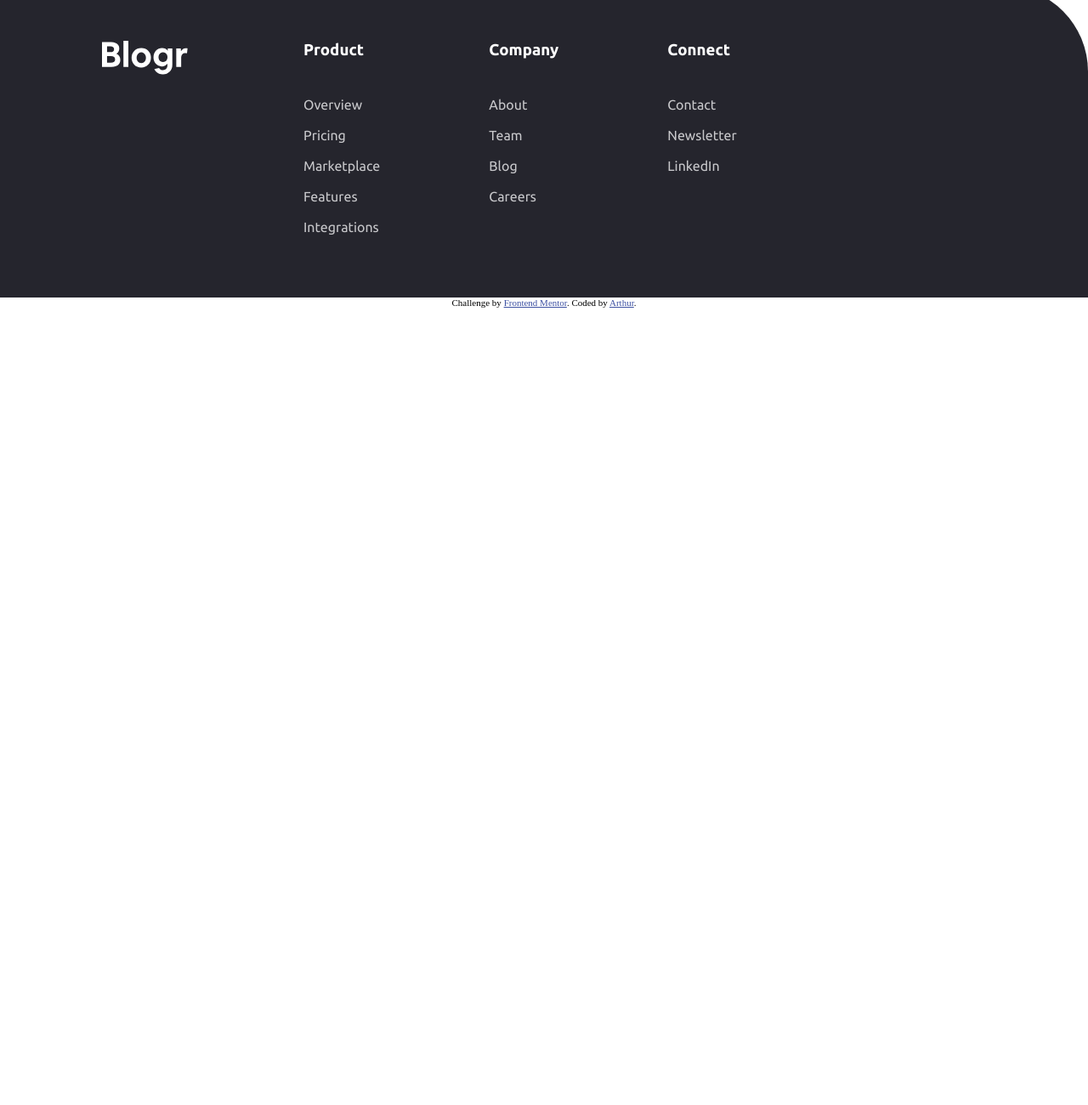
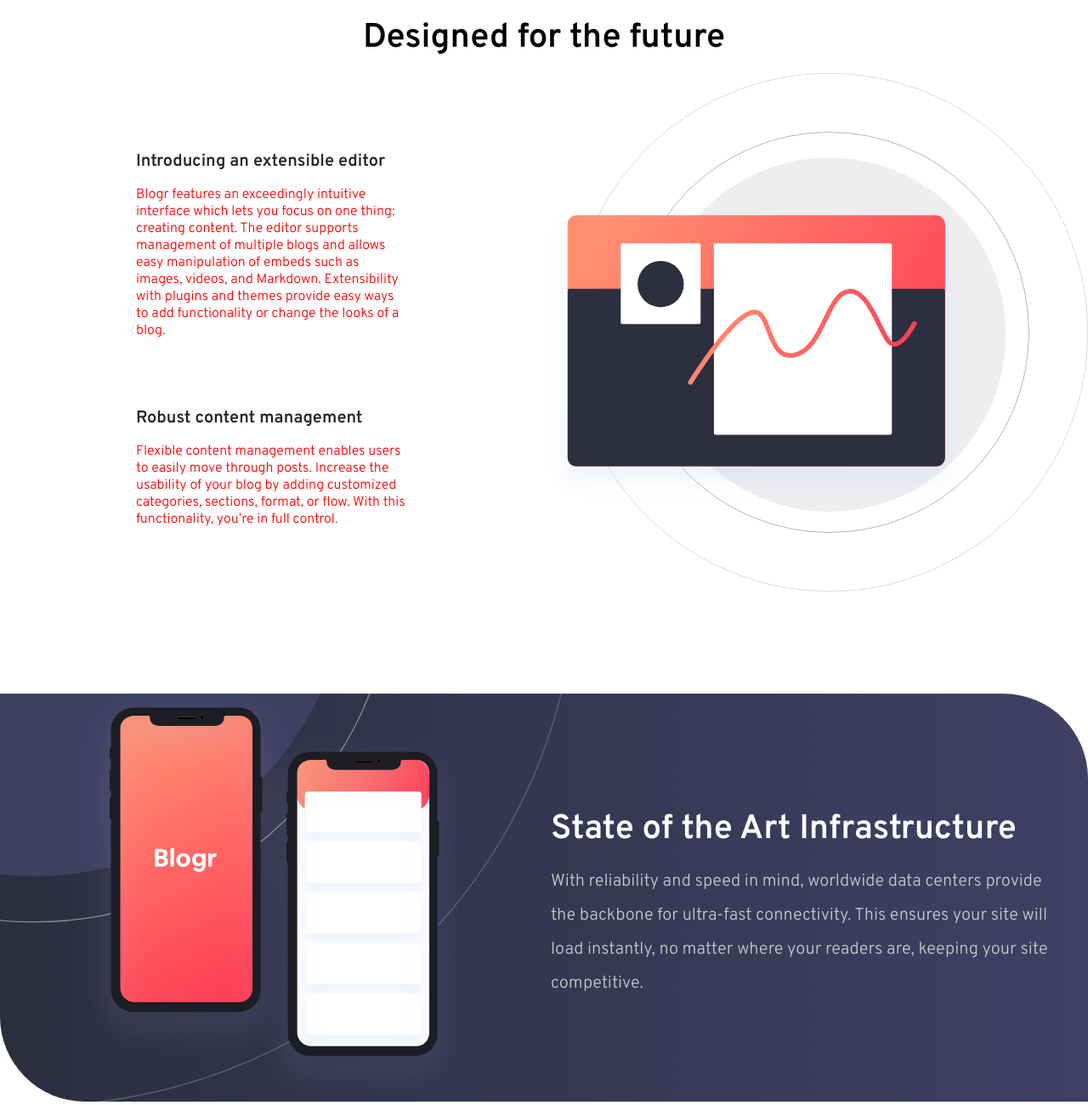
Before and after one commit to arthur-lage/blogr, a plain HTML site: page blogr-landing-page-main/index.html in a window 1280 px wide. Shown: the part 560-1860 px from the top of the page at 85% size. Before the commit the page ends 922 px from the top, so only its background shows below. Drawn offline with Linux system fonts and the light colour scheme.

Commit message:
Main content

```diff
--- a/blogr-landing-page-main/index.html
+++ b/blogr-landing-page-main/index.html
@@ -82,30 +82,80 @@
   </header>
 
   <main>
-    Designed for the future
+    <div class="text-block1">
+      <h2>Designed for the future</h2>
 
-    Introducing an extensible editor
+      <div class="content">
+          <div class="texts">
+
+            <div class="first-text">
+              <h3>Introducing an extensible editor</h3>
+              <p>
                 Blogr features an exceedingly intuitive interface which lets you focus on one thing: creating content.
                 The editor supports management of multiple blogs and allows easy manipulation of embeds such as images,
                 videos, and Markdown. Extensibility with plugins and themes provide easy ways to add functionality or
                 change the looks of a blog.
+              </p>
+            </div>
 
-    Robust content management
+            <div class="second-text">
+
+              <h3>Robust content management</h3>
+              <p>
                 Flexible content management enables users to easily move through posts. Increase the usability of your blog
                 by adding customized categories, sections, format, or flow. With this functionality, you’re in full control.
+              </p>
 
-    State of the Art Infrastructure
+            </div>
+
+          </div>
+
+          <img src="images/illustration-editor-desktop.svg">
+      </div>
+
+    </div>
+
+    <div class="text-block2">
+      <div class="content">
+        <div class="image-container">
+          <img src="images/illustration-phones.svg">
+        </div>
+        <div class="texts">
+          <h2>State of the Art Infrastructure</h2>
+          <p>
             With reliability and speed in mind, worldwide data centers provide the backbone for ultra-fast connectivity.
             This ensures your site will load instantly, no matter where your readers are, keeping your site competitive.
+          </p>
+        </div>
+      </div>
+    </div>
 
-    Free, open, simple
+    <div class="text-block3">
+      <div class="content">
+
+        <img src="images/illustration-laptop-desktop.svg">
+
+        <div class="texts">
+          <div class="first-text">
+            <h3>Free, open, simple</h3>
+            <p>
               Blogr is a free and open source application backed by a large community of helpful developers. It supports
               features such as code syntax highlighting, RSS feeds, social media integration, third-party commenting tools,
               and works seamlessly with Google Analytics. The architecture is clean and is relatively easy to learn.
+            </p>
+          </div>
 
-    Powerful tooling
+          <div class="second-text">
+            <h3>Powerful tooling</h3>
+            <p>
               Batteries included. We built a simple and straightforward CLI tool that makes customization and deployment a breeze, but
               capable of producing even the most complicated sites.
+            </p>
+          </div>
+        </div>
+      </div>
+    </div>
+
   </main>
 
   <footer>
--- a/blogr-landing-page-main/style.css
+++ b/blogr-landing-page-main/style.css
@@ -26,10 +26,13 @@
 /* HEADER START */
 
 header{
-    background: linear-gradient(90deg, var(--super-light-red), var(--light-red));
+    background: url("images/bg-pattern-intro.svg") 300px -400px, linear-gradient(90deg, var(--background-super-light-red), var(--background-light-red));
     max-height: 100%;
-    height: 400px;
+    height: 500px;
+    overflow: hidden;
     border-radius: 0px 0px 0px 100px;
+    background-repeat: no-repeat;
+    background-size: cover;
 }
 
 nav{
@@ -142,12 +145,12 @@ nav a{
 }
 
 .header-text h1{
-    margin: 2rem 0;
+    margin: 2.5rem 0;
     font-size: 3rem;
 }
 
 .header-text p{
-    margin: 2rem 0;
+    margin: 3rem 0;
     font-size: 1.25rem;
 }
 
@@ -235,3 +238,129 @@ footer div p{
 }
 
 /* FOOTER END */
+
+/* MAIN START */
+
+main .text-block1 {
+    margin: 5rem 0;
+}
+
+main .text-block1 .content{
+    display: flex;
+    flex-direction: row;
+    align-items: center;
+}
+
+main .text-block1 .content .texts{
+    display: flex;
+    flex-direction: column;
+    color: red;
+    font-weight: 300;
+    font-family: "Overpass";
+    width: 100%;
+    max-width: 800px;
+    margin: 0 10rem;
+}
+
+main .text-block1 .texts div{
+    margin: 2rem 0;
+}
+
+main .text-block1 h2{
+    text-align: center;
+    font-weight: 600;
+    font-size: 2.5rem;
+    font-family: "Overpass";
+    margin: 1rem 0;
+}
+
+main .text-block1 h3{
+    font-weight: 600;
+    margin: 1rem 0;
+    font-size: 1.25rem;
+    color: var(--super-black-blue);
+}
+
+main .text-block1 img{
+    width: 50%;
+}
+
+main .text-block2{
+    margin: 7.5rem 0;
+    border-radius: 0 100px 0 100px;
+    background: url("images/bg-pattern-circles.svg") -600px -800px, linear-gradient(90deg, var(--background-super-gray-blue), var(--background-desaturated-blue));
+    background-size: cover;
+    background-repeat: no-repeat;
+}
+
+main .text-block2 .content{
+    display: flex;
+    align-items: center;
+}
+
+main .text-block2 .content img{
+    width: 70%;
+    margin-left: 6rem;
+}
+
+main .text-block2 .content .texts{
+    font-family: "Overpass";
+    font-weight: 300;
+    flex-direction: column;
+    color: var(--white);
+    width: 100%;
+    max-width: 600px;
+}
+
+main .text-block2 .content .texts h2{
+    font-size: 2.5rem;
+    font-weight: 600;
+    padding: 1rem 0;
+}
+
+main .text-block2 .content .texts p{
+    font-size: 1.25rem;
+    color: var(--grayish-blue);
+    line-height: 40px;
+}
+
+main .text-block3{
+    margin: 5rem 0;
+}
+
+main .text-block3 img{
+    width: 50%;
+}
+
+main .text-block3 .content{
+    display: flex;
+    align-items: center;
+    flex-direction: row;
+}
+
+main .text-block3 .content .texts{
+    flex-direction: column;
+    width: 100%;
+    max-width: 500px;
+}
+
+main .text-block3 .content .texts div{
+    margin: 2rem 0;
+}
+
+main .text-block3 .content .texts h3{
+    font-size: 1.5rem;
+    margin: 1rem 0;
+    font-family: "Overpass";
+    font-weight: 600;
+    color: var(--super-black-blue);
+}
+
+main .text-block3 .content .texts p{
+    font-size: 1.25rem;
+    font-family: "Overpass";
+    font-weight: 300;
+    color: var(--super-dark-blue);
+}
+
+/* MAIN END */
```
Lines whose indentation alone changed are shown as unchanged.
